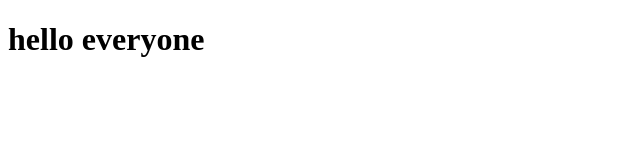
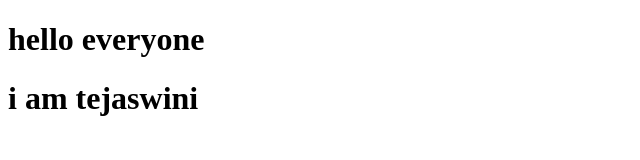
Before and after one commit to tejaswini-12j/teju.html, a plain HTML site: page 68r-git/index.html in a window 1280 px wide. Shown: the whole page, without its empty margins (0-640 px from the left). Drawn offline with Linux system fonts and the light colour scheme.

Commit message:
version2

```diff
--- a/68r-git/index.html
+++ b/68r-git/index.html
@@ -7,5 +7,6 @@
 </head>
 <body>
     <h1>hello everyone</h1>
+    <h1>i am tejaswini</h1>
 </body>
 </html>
```
